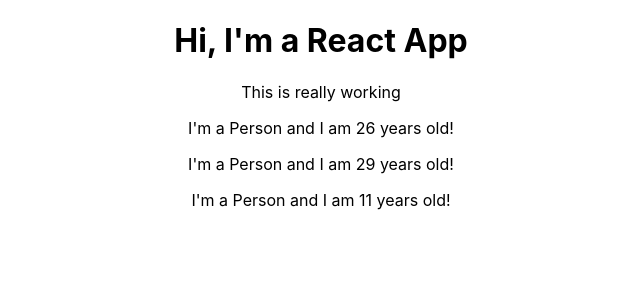
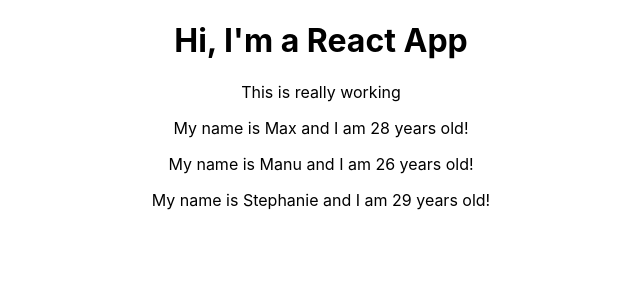
Before and after one commit to CharlotteXiaoYeDing/react-complete-guide, a React (Create React App) app: page / in a window 1280 px wide. Shown: the top 300 px of the page, without its empty margins (319-959 px from the left). Built offline with nearby package versions, Linux system fonts and the light colour scheme.

Commit message:
Working with Props

```diff
--- a/src/App.js
+++ b/src/App.js
@@ -15,9 +15,9 @@ class App extends Component {
       <div className="App">
         <h1>Hi, I'm a React App</h1>
         <p>This is really working</p>
-        <Person />
-        <Person />
-        <Person />
+        <Person name="Max" age="28" />
+        <Person name="Manu" age="26">My Hobbie: Racing</Person>
+        <Person name="Stephanie" age="29"/>
       </div>
       //Cannot return another <h1>. We can only have one root element (div)
     );
--- a/src/Person/Person.js
+++ b/src/Person/Person.js
@@ -1,7 +1,8 @@
 import React from 'react';
 
-const person = () => {
-    return <p>I'm a Person and I am { Math.floor(Math.random() * 30) } years old!</p>
+//When using class-based components, it's this.props
+const person = (props) => {
+    return <p>My name is { props.name } and I am { props.age } years old!</p>
 };
 
 export default person;
```
